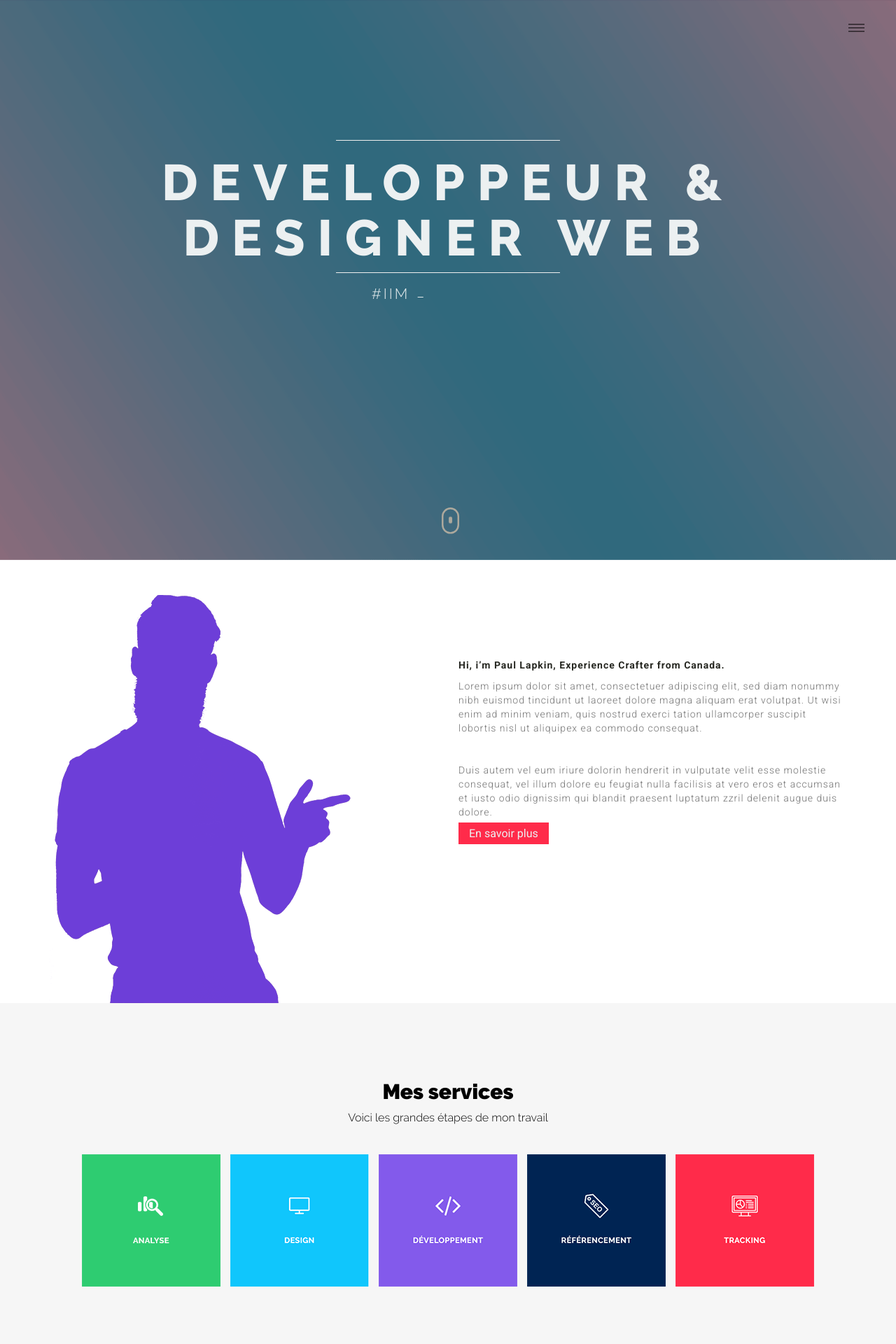
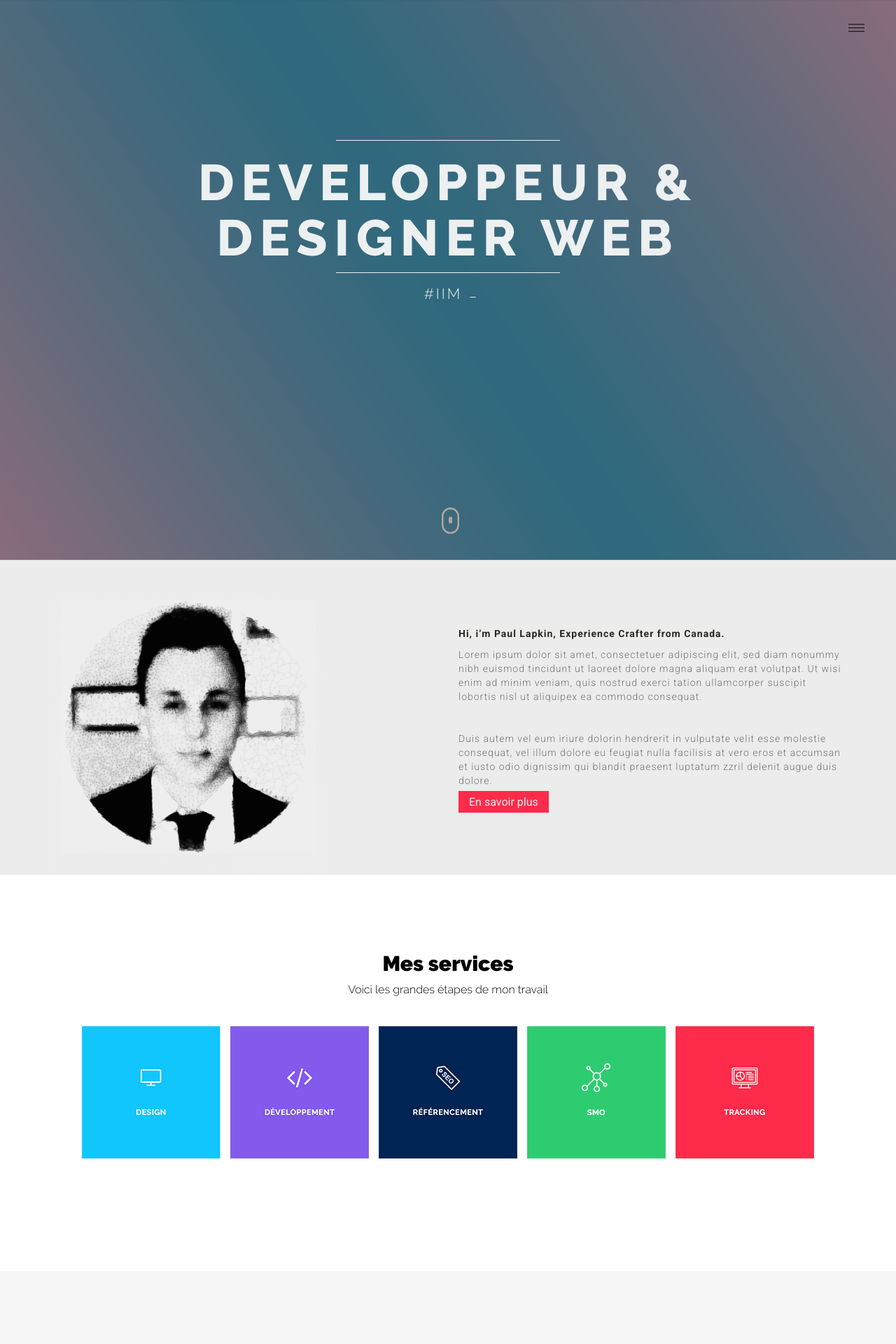
Before and after one commit to Clement08/beta, a PHP site: page / in a window 1280 px wide. Shown: the top 1920 px of the page at 70% size. Run offline with PHP 8.4, Linux system fonts and the light colour scheme; some libraries are stand-ins or nearby versions.

Commit message:
avatar + smo, animate.css et wow

```diff
--- a/css/main.css
+++ b/css/main.css
@@ -354,26 +354,9 @@
   font-family: raleway_extrabold;
   color: #ecf0f1;
   text-transform: uppercase;
-  letter-spacing: 18px;
+  letter-spacing: 10px;
   font-size: 9vh;
 }
-
-@media screen and (max-width : 320px) {
-h1 {font-size: 3vh;
-letter-spacing: 1px;}
-.console-container{font-size: 1em;
-width: 200px;
-padding-right: 300px;}
-}
-
-@media screen and (min-width : 321px) {
-  h1 {font-size: 6vh;
-    letter-spacing: 5px;}
-  .console-container{font-size: 1em;
-    width: 200px;
-    padding-right: 150px;}
-}
-
 
 #header hr {
   width: 40vh;
@@ -534,12 +517,15 @@ svg {
   text-decoration: none;
 }
 
+#about {
+  background-color: #ECECEC;
+}
 
 /*-----------------------------------------------------------------------------------*/
 /*  SERVICES
 /*-----------------------------------------------------------------------------------*/
 #services {
-  background-color: #f6f6f6;
+  background-color: #ffffff;
   padding-bottom: 10vh;
 }
 #services h2 {
@@ -780,7 +766,7 @@ svg {
 /*  WORK
 /*-----------------------------------------------------------------------------------*/
 #work {
-  background-color: #ffffff;
+  background-color: #f6f6f6;
   padding-top: 10%;
   padding-bottom: 10%;
 }
@@ -1340,7 +1326,7 @@ input { outline: none; }
     transition: width 0s;
   }
   .projects-container .cd-single-project:first-of-type::before {
-    content: 'img/img-1-large.jpg';
+    content: './img/bgv2.png';
   }
   .projects-container .cd-single-project:first-of-type::after {
     background-image: url("../img/bgv2.png");
--- a/footer.php
+++ b/footer.php
@@ -33,5 +33,9 @@
         Grid.init();
     });
 </script>
+
+<script>
+  new WOW().init();
+</script>
 </body>
 </html>
--- a/header.php
+++ b/header.php
@@ -28,7 +28,7 @@
 <nav>
     <ul class="cd-primary-nav">
         <li><a href="about.php">A propos</a></li>
-        <li><a href="about.php">A propos</a></li>
+        <li><a href="services.php">Mes services</a></li>
         <li><a href="about.php">A propos</a></li>
         <li><a href="about.php">A propos</a></li>
         <li><a href="about.php">A propos</a></li>
--- a/index.php
+++ b/index.php
@@ -6,7 +6,7 @@ include('header.php');
         <section id="header">
             <div class="container">
                 <div class="row">
-                    <div class="text-center padvh25">
+                    <div class="text-center padvh25 wow animated bounceInDown" data-wow-duration="1s">
                         <hr>
                     <h1>Developpeur & Designer Web</h1>
                         <hr>
@@ -29,10 +29,10 @@ include('header.php');
         <section id="about" class="pad50">
             <div class="container">
                 <div class="row">
-                    <div class="col-md-6 col-xs-12">
-                        <img src="img/award.png" alt="">
+                    <div class="col-md-6 col-xs-12 wow bounceInLeft">
+                        <img src="img/ava.png" alt="" width="400px">
                     </div>
-                    <div class="col-md-6  col-xs-12 pad90">
+                    <div class="col-md-6  col-xs-12 pad45 animated bounceInRight wow">
                         <p><b>Hi, i’m Paul Lapkin, Experience Crafter from Canada.</b></p>
                         <p>Lorem ipsum dolor sit amet, consectetuer adipiscing elit, sed diam nonummy nibh euismod tincidunt ut laoreet dolore magna aliquam erat volutpat. Ut wisi enim ad minim veniam, quis nostrud exerci tation ullamcorper suscipit lobortis nisl ut aliquipex ea commodo consequat.
                         <br><br><br>
@@ -46,7 +46,7 @@ include('header.php');
         <section id="services">
             <div class="container">
                 <div class="row">
-                    <div class="text-center pad90">
+                    <div class="text-center pad90 wow bounceInDown">
                         <h2>
                             Mes services
                         </h2>
@@ -58,27 +58,27 @@ include('header.php');
                 <div class="main">
                     <ul id="og-grid" class="og-grid">
                         <li>
-                            <a href="#" data-title="Analyse"data-description="Cabbage bamboo shoot broccoli rabe chickpea chard sea lettuce lettuce ricebean artichoke earthnut pea aubergine okra brussels sprout avocado tomato.">
-                                <img src="img/analyse.png" alt="img01"/>
-                            </a>
-                        </li>
-                        <li>
-                            <a href="#" data-title="Design" data-description="Cabbage bamboo shoot broccoli rabe chickpea chard sea lettuce lettuce ricebean artichoke earthnut pea aubergine okra brussels sprout avocado tomato.">
+                            <a href="#" class="wow bounceInLeft" data-title="Design" data-description="Cabbage bamboo shoot broccoli rabe chickpea chard sea lettuce lettuce ricebean artichoke earthnut pea aubergine okra brussels sprout avocado tomato.">
                                 <img src="img/design.png" alt="img01"/>
                             </a>
                         </li>
                         <li>
-                            <a href="#" data-title="Développement" data-description="Cabbage bamboo shoot broccoli rabe chickpea chard sea lettuce lettuce ricebean artichoke earthnut pea aubergine okra brussels sprout avocado tomato.">
+                            <a href="#" class="wow bounceInUp" data-title="Développement" data-description="Cabbage bamboo shoot broccoli rabe chickpea chard sea lettuce lettuce ricebean artichoke earthnut pea aubergine okra brussels sprout avocado tomato.">
                                 <img src="img/dev.png" alt="img01"/>
                             </a>
                         </li>
                         <li>
-                            <a href="#" data-title="Référencement" data-description="Cabbage bamboo shoot broccoli rabe chickpea chard sea lettuce lettuce ricebean artichoke earthnut pea aubergine okra brussels sprout avocado tomato.">
+                            <a href="#" class="wow bounceInDown" data-title="Référencement" data-description="Cabbage bamboo shoot broccoli rabe chickpea chard sea lettuce lettuce ricebean artichoke earthnut pea aubergine okra brussels sprout avocado tomato.">
                                 <img src="img/seo.png" alt="img01"/>
                             </a>
                         </li>
                         <li>
-                            <a href="#" data-title="Tracking" data-description="Cabbage bamboo shoot broccoli rabe chickpea chard sea lettuce lettuce ricebean artichoke earthnut pea aubergine okra brussels sprout avocado tomato.">
+                            <a href="#" class="wow bounceInUp" data-title="Social Media Optimization"data-description="Cabbage bamboo shoot broccoli rabe chickpea chard sea lettuce lettuce ricebean artichoke earthnut pea aubergine okra brussels sprout avocado tomato.">
+                                <img src="img/smo.png" alt="img01"/>
+                            </a>
+                        </li>
+                        <li>
+                            <a href="#" class="wow bounceInRight" data-title="Tracking" data-description="Cabbage bamboo shoot broccoli rabe chickpea chard sea lettuce lettuce ricebean artichoke earthnut pea aubergine okra brussels sprout avocado tomato.">
                                 <img src="img/tracking.png" alt="img01"/>
                             </a>
                         </li>
@@ -89,15 +89,15 @@ include('header.php');
         <section id="work">
             <div class="container">
                 <div class="row">
-                    <div class="col-xs-12 col-md-6 text-center pad30">
+                    <div class="col-xs-12 col-md-6 text-center pad30 wow fadeInLeft" >
                         <h2>
                             Mes travaux
                         </h2>
                         <div class="pad20">
-                        <a href="#">Consulter mon portfolio</a>
+                        <a href="portfolio.php">Consulter mon portfolio</a>
                         </div>
                     </div>
-                    <div class="col-xs-12 col-md-6 text-center pad30">
+                    <div class="col-xs-12 col-md-6 text-center pad30 wow fadeInRight">
                         <h2>
                             Expérience
                         </h2>
```
Also changed, not shown: portfolio.php (renamed from about.php, +9 -8 lines), img/analyse.png (deleted), img/ava.png (added), img/smo.png (added).
